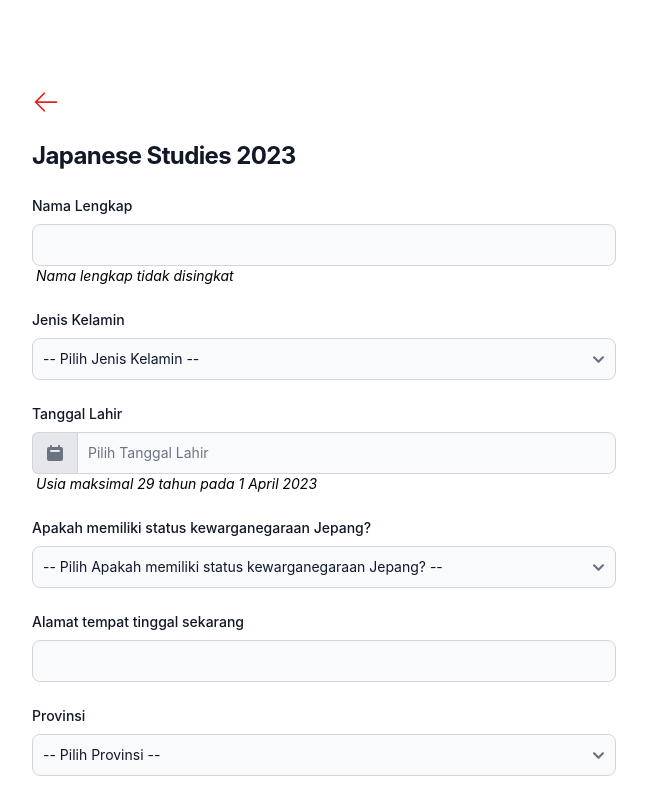
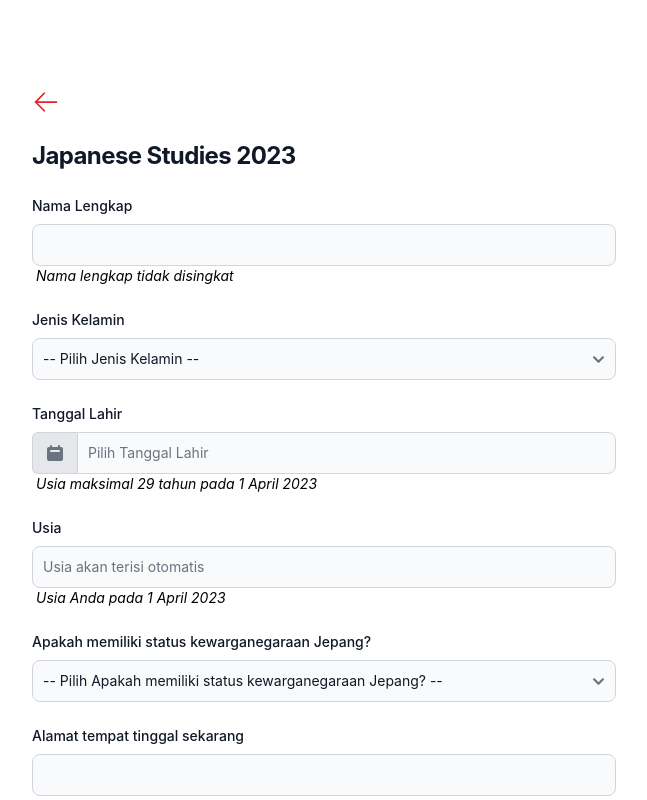
Before and after one commit to Reinhardjs/scholarship-registration-frontend, a React (Create React App) app: page /student in a window 1280 px wide. Shown: the top 800 px of the page, without its empty margins (316-963 px from the left). Built offline with nearby package versions, Linux system fonts and the light colour scheme.

Commit message:
chore(mext-registration): refactor the display of calculatedAge

```diff
--- a/src/pages/JapaneseStudiesRegistration.js
+++ b/src/pages/JapaneseStudiesRegistration.js
@@ -21,6 +21,7 @@ const JapaneseStudiesRegistration = () => {
   const [responseMessage, setResponseMessage] = React.useState("");
   const [formData, setFormData] = React.useState();
 
+  var calculatedAge;
   const form = useForm();
   const history = useHistory();
   const { handleSubmit, watch } = form;
@@ -33,6 +34,14 @@ const JapaneseStudiesRegistration = () => {
   kotaList.sort();
   universitasList.sort();
   wilayahList.sort((a, b) => a.provinsi.localeCompare(b.provinsi));
+
+  if (form.watch("birthdate") && form.watch("birthdate") !== "") {
+    const parts = form.watch("birthdate").split("-");
+    const birthYear = parseInt(parts[0]);
+    const birthMonth = parseInt(parts[1]);
+    const birthDay = parseInt(parts[2]);
+    calculatedAge = calculateAge(birthYear, birthMonth, birthDay);
+  }
 
   const isValidEmail = (email) =>
     /^(([^<>()[\]\\.,;:\s@"]+(\.[^<>()[\]\\.,;:\s@"]+)*)|(".+"))@((\[[0-9]{1,3}\.[0-9]{1,3}\.[0-9]{1,3}\.[0-9]{1,3}\])|(([a-zA-Z\-0-9]+\.)+[a-zA-Z]{2,}))$/.test(
@@ -99,11 +108,11 @@ const JapaneseStudiesRegistration = () => {
       if (formData.telephone !== "")
         formData.telephone = "+62" + formData.telephone;
 
-      const parts = watch("birthdate").split("-");
-      const birthYear = parseInt(parts[0]);
-      const birthMonth = parseInt(parts[1]);
-      const birthDay = parseInt(parts[2]);
-      formData.age = calculateAge(birthYear, birthMonth, birthDay).toString();
+      // const parts = watch("birthdate").split("-");
+      // const birthYear = parseInt(parts[0]);
+      // const birthMonth = parseInt(parts[1]);
+      // const birthDay = parseInt(parts[2]);
+      // formData.age = calculateAge(birthYear, birthMonth, birthDay).toString();
 
       axios.post("/japanese-studies/register", formData).then(
         (response) => {
@@ -182,7 +191,15 @@ const JapaneseStudiesRegistration = () => {
                 notes={"Usia maksimal 29 tahun pada 1 April 2023"}
                 minDate={new Date("04-01-1994")}
                 maxDate={new Date()}
-                showCurrentAge
+              />
+              <Input
+                form={form}
+                labelString={"Usia"}
+                inputName={"age"}
+                value={calculatedAge}
+                placeholder={"Usia akan terisi otomatis"}
+                notes={"Usia Anda pada 1 April 2023"}
+                isEditable={false}
               />
               <SelectInput
                 form={form}
--- a/src/pages/TeacherTrainingRegistration.js
+++ b/src/pages/TeacherTrainingRegistration.js
@@ -4,6 +4,7 @@ import { useHistory } from "react-router-dom";
 import { useForm } from "react-hook-form";
 import { ArrowLeftIcon } from "@heroicons/react/24/solid";
 
+import calculateAge from "../utils/calculateAge";
 import Input from "../components/Input";
 import SelectInput from "../components/SelectInput";
 import PhoneNumberInput from "../components/PhoneNumberInput";
@@ -20,6 +21,7 @@ const TeacherTrainingRegistration = () => {
   const [responseMessage, setResponseMessage] = React.useState("");
   const [formData, setFormData] = React.useState();
 
+  var calculatedAge;
   const form = useForm();
   const history = useHistory();
   const { handleSubmit, watch } = form;
@@ -39,25 +41,18 @@ const TeacherTrainingRegistration = () => {
   teachingCityList.sort();
   wilayahList.sort((a, b) => a.provinsi.localeCompare(b.provinsi));
 
+  if (form.watch("birthdate") && form.watch("birthdate") !== "") {
+    const parts = form.watch("birthdate").split("-");
+    const birthYear = parseInt(parts[0]);
+    const birthMonth = parseInt(parts[1]);
+    const birthDay = parseInt(parts[2]);
+    calculatedAge = calculateAge(birthYear, birthMonth, birthDay);
+  }
+
   const isValidEmail = (email) =>
     /^(([^<>()[\]\\.,;:\s@"]+(\.[^<>()[\]\\.,;:\s@"]+)*)|(".+"))@((\[[0-9]{1,3}\.[0-9]{1,3}\.[0-9]{1,3}\.[0-9]{1,3}\])|(([a-zA-Z\-0-9]+\.)+[a-zA-Z]{2,}))$/.test(
       email
     );
-
-  function calculateAge(birthYear, birthMonth, birthDay) {
-    var targetYear = 2023;
-    var targetMonth = 4;
-    var targetDay = 1;
-    var calculatedAge = targetYear - birthYear;
-
-    if (targetMonth < birthMonth) {
-      calculatedAge--;
-    }
-    if (birthMonth === targetMonth && targetDay < birthDay) {
-      calculatedAge--;
-    }
-    return calculatedAge;
-  }
 
   const isValidDate = (date) => {
     const LIMIT_AGE = 34;
@@ -106,11 +101,11 @@ const TeacherTrainingRegistration = () => {
       formData.teachingTime =
         formData.teachingYears + " " + formData.teachingMonths;
 
-      const parts = watch("birthdate").split("-");
-      const birthYear = parseInt(parts[0]);
-      const birthMonth = parseInt(parts[1]);
-      const birthDay = parseInt(parts[2]);
-      formData.age = calculateAge(birthYear, birthMonth, birthDay).toString();
+      // const parts = watch("birthdate").split("-");
+      // const birthYear = parseInt(parts[0]);
+      // const birthMonth = parseInt(parts[1]);
+      // const birthDay = parseInt(parts[2]);
+      // formData.age = calculateAge(birthYear, birthMonth, birthDay).toString();
 
       axios.post("/teacher-training/register", formData).then(
         (response) => {
@@ -188,7 +183,15 @@ const TeacherTrainingRegistration = () => {
                 notes={"Usia maksimal 34 tahun pada 1 April 2023"}
                 minDate={new Date("04-01-1989")}
                 maxDate={new Date()}
-                showCurrentAge
+              />
+              <Input
+                form={form}
+                labelString={"Usia"}
+                inputName={"age"}
+                value={calculatedAge}
+                placeholder={"Usia akan terisi otomatis"}
+                notes={"Usia Anda pada 1 April 2023"}
+                isEditable={false}
               />
               <Input
                 form={form}
@@ -344,7 +347,7 @@ const TeacherTrainingRegistration = () => {
                   return { option: item, value: item };
                 })}
                 notes={
-                  "Masa mengajar minimal 5 tahun 0 bulan pada 1 Oktober 2020"
+                  "Masa mengajar minimal 5 tahun 0 bulan pada 1 Oktober 2023"
                 }
               />
               <Input
```
